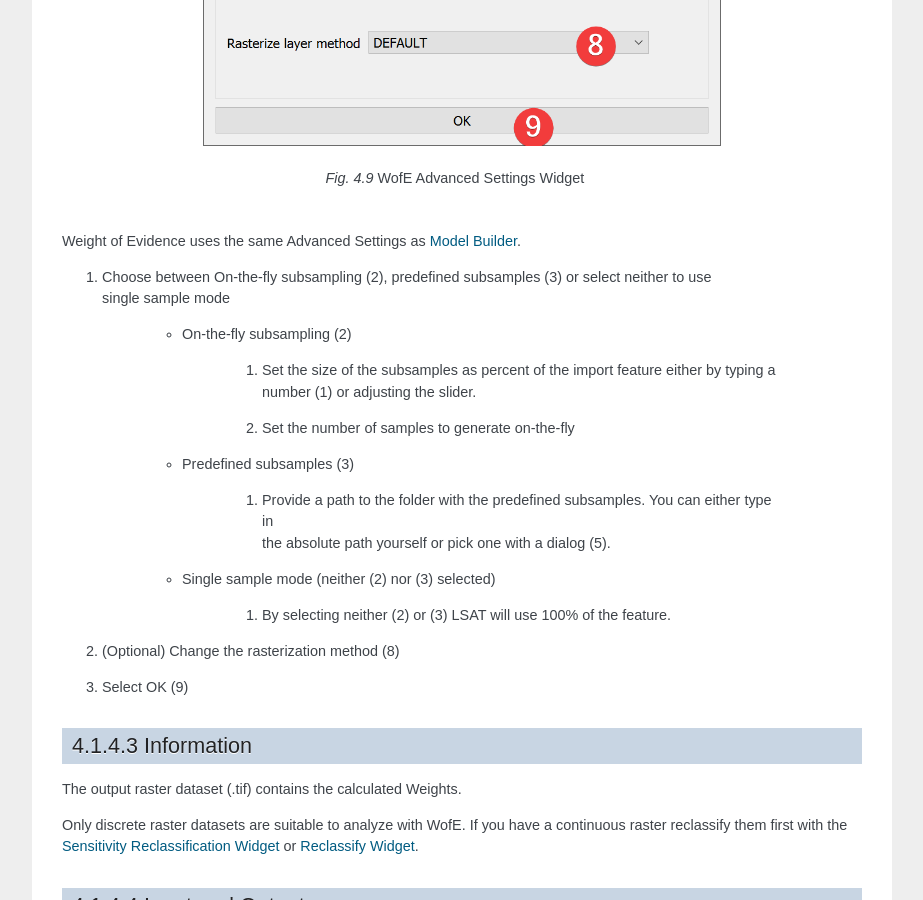
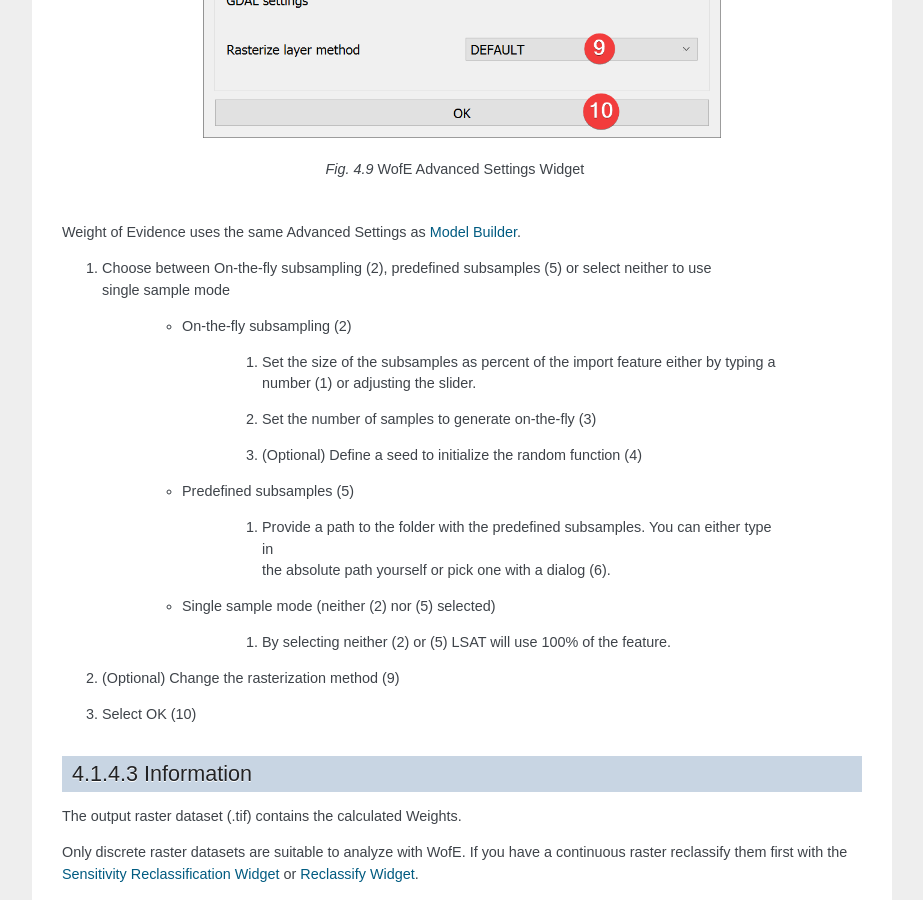
Before and after one commit to BGR-EGHA/LSAT-Documentation, a Sphinx documentation site: the page built from source/ANALYSIS/Analysis/WofE.rst, in a window 1280 px wide and 900 px high, scrolled down 1550 px. Shown: the whole window, without its empty margins (198-1121 px from the left). Built offline with Sphinx 7.4.7, drawn with Linux system fonts in a browser that asks for light colours.

Commit message:
Updated Text and Screenshots to mention on-the-fly subsampling randomseed

```diff
--- a/source/ANALYSIS/Analysis/WofE.rst
+++ b/source/ANALYSIS/Analysis/WofE.rst
@@ -38,26 +38,27 @@ Advanced Settings
 Weight of Evidence uses the same Advanced Settings as
 :doc:`Model Builder</ANALYSIS/ModelManagment/ModelBuilder>`.
 
-#. | Choose between On-the-fly subsampling (2), predefined subsamples (3) or select neither to use
+#. | Choose between On-the-fly subsampling (2), predefined subsamples (5) or select neither to use
    | single sample mode
 
     * On-the-fly subsampling (2)
 
         #. | Set the size of the subsamples as percent of the import feature either by typing a
            | number (1) or adjusting the slider.
-        #. Set the number of samples to generate on-the-fly
+        #. Set the number of samples to generate on-the-fly (3)
+        #. (Optional) Define a seed to initialize the random function (4)
 
-    * Predefined subsamples (3)
+    * Predefined subsamples (5)
 
         #. | Provide a path to the folder with the predefined subsamples. You can either type in
-           | the absolute path yourself or pick one with a dialog (5).
+           | the absolute path yourself or pick one with a dialog (6).
 
-    * Single sample mode (neither (2) nor (3) selected)
+    * Single sample mode (neither (2) nor (5) selected)
 
-        #. By selecting neither (2) or (3) LSAT will use 100% of the feature.
+        #. By selecting neither (2) or (5) LSAT will use 100% of the feature.
 
-#. (Optional) Change the rasterization method (8)
-#. Select OK (9)
+#. (Optional) Change the rasterization method (9)
+#. Select OK (10)
 
 Information
 ^^^^^^^^^^^
```
Also changed, not shown: source/ANALYSIS/ModelManagment/ModelBuilder.rst (+9 -8 lines), source/ANALYSIS/Analysis/img/WofE2.png, source/ANALYSIS/ModelManagment/img/ModelBuilder2.png.
